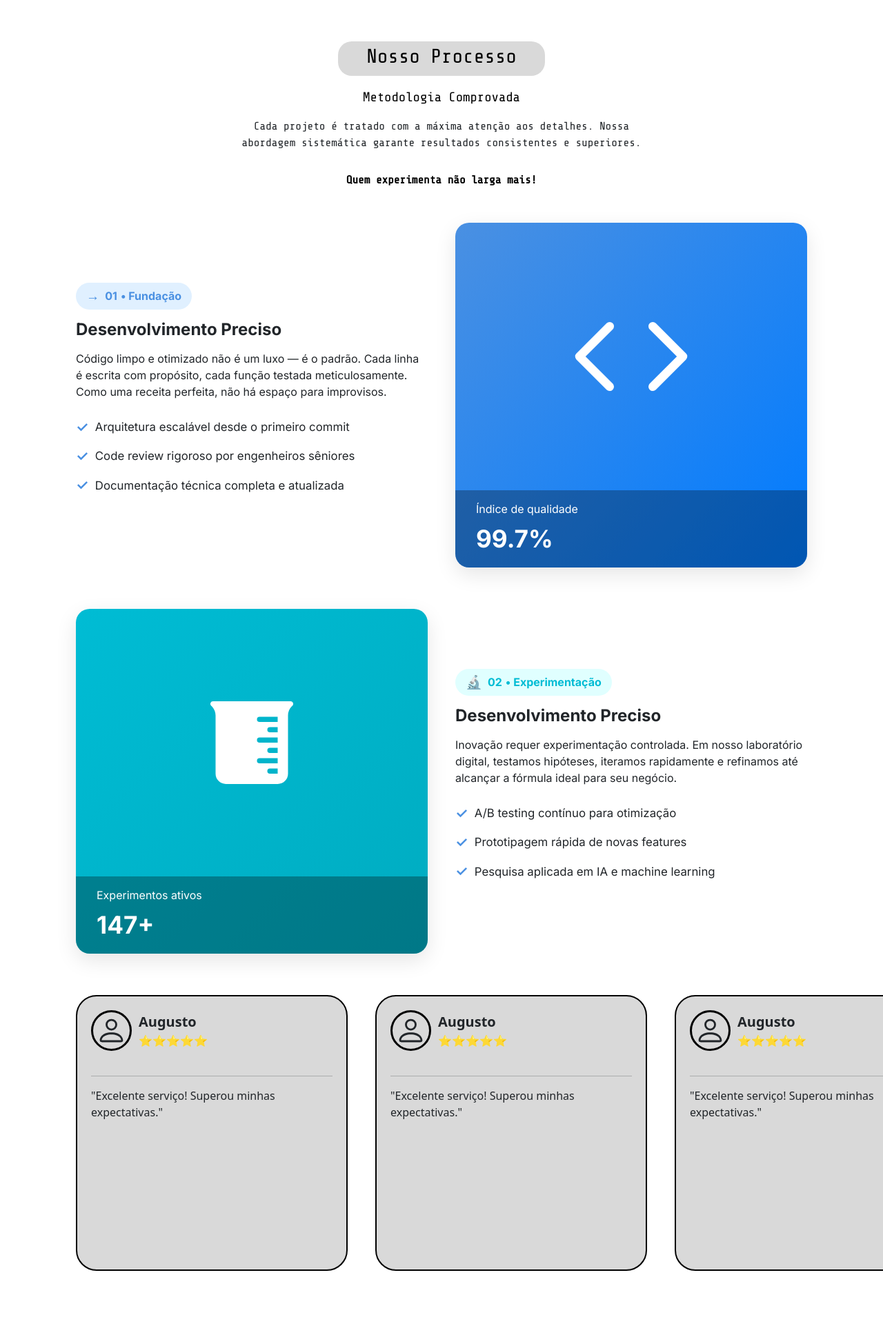
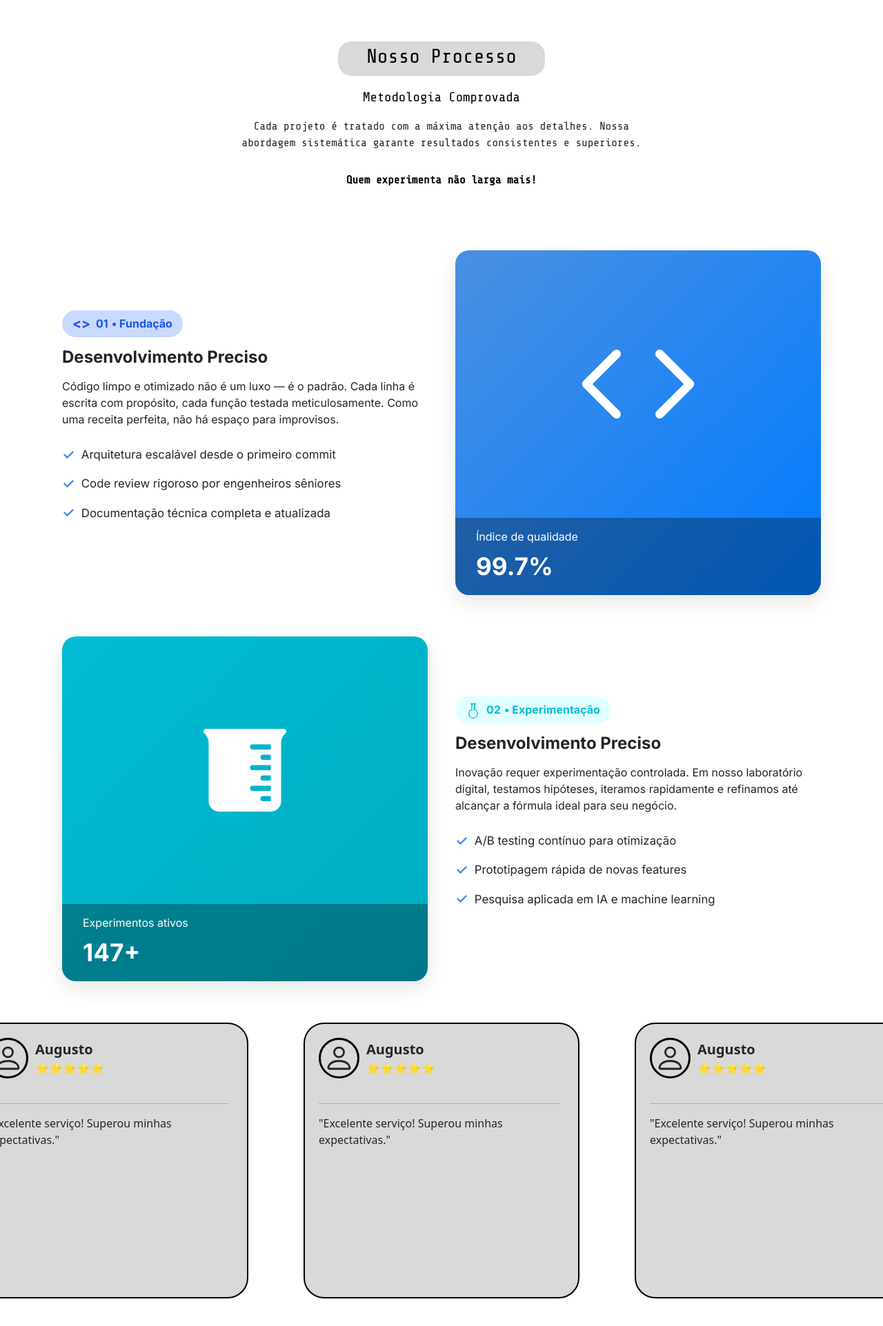
Before and after one commit to Matheus-Mbs/Los_Pollos_Hermanos_TECH, a PHP site: page /home/ in a window 1280 px wide; the page is wider, and only the part inside the window is pictured. Shown: that part at 69% size. Before the commit the page ends 1843 px from the top of that part, so only its background shows below. Run offline with PHP 8.4, Linux system fonts and the light colour scheme; some web fonts are replaced.

Commit message:
correçoes

```diff
--- a/views/Home/index.php
+++ b/views/Home/index.php
@@ -28,7 +28,9 @@
         <section class="step-section">
             <div class="step-details">
                 <div class="step-title-box">
-                    <span class="step-icon">→</span>
+                    <span class="step-icon">
+                        <>
+                    </span>
                     <span class="step-number">01</span>
                     <span class="step-name">• Fundação</span>
                 </div>
@@ -76,7 +78,10 @@
 
             <div class="step-details">
                 <div class="step-title-box">
-                    <span class="step-icon">🔬</span>
+                    <span class="step-icon"><svg xmlns="http://www.w3.org/2000/svg" width="22" height="22" fill="currentColor" class="bi bi-flask-florence" viewBox="0 0 16 16">
+                            <path d="M5.5 0a.5.5 0 0 0 0 1H6v5.416a5 5 0 1 0 4 0V1h.5a.5.5 0 0 0 0-1zM9 2h-.5a.5.5 0 0 0 0 1H9v1h-.5a.5.5 0 0 0 0 1H9v1h-.5a.5.5 0 0 0 0 1h.564a.5.5 0 0 0 .27.227A4.002 4.002 0 0 1 8 15a4 4 0 0 1-1.333-7.773.5.5 0 0 0 .333-.47V1h2z" />
+                        </svg>
+                    </span>
                     <span class="step-number">02</span>
                     <span class="step-name">• Experimentação</span>
                 </div>
--- a/views/assets/css/home.css
+++ b/views/assets/css/home.css
@@ -52,12 +52,14 @@ body {
 
 /* Estrutura principal */
 .process-main {
-    max-width: 1100px;
-    margin: 0 auto 50px auto;
-    padding: 0 20px;
+    display: flex;
+    flex-direction: column;
+    align-items: center;
+    padding: 40px 20px;
 }
 
 .step-section {
+    max-width: 1100px;
     display: flex;
     align-items: center;
     justify-content: space-between;
@@ -92,14 +94,13 @@ body {
     padding: 5px 15px;
     border-radius: 20px;
     width: fit-content;
-    color: #4A90E2; /* Cor base da fundação */
-    background-color: #e0f0ff; /* Fundo claro para o box */
+    color: #1855EE;
+    background-color: rgba(112, 152, 255, 0.37);
 }
 
 .step-title-box .step-icon {
     font-size: 1.2em;
     margin-right: 8px;
-    /* Ajustes para o ícone de seta/microscópio */
 }
 
 .step-title-box .step-number {
@@ -217,7 +190,7 @@ body {
 section.carousel{
     display: flex;
     flex-direction: row;
-    gap: 40px;
+    gap: 80px;
 }
 
 .card-rating{
```
Also changed, not shown: other parts of views/assets/css/home.css (+8 -36 lines).
